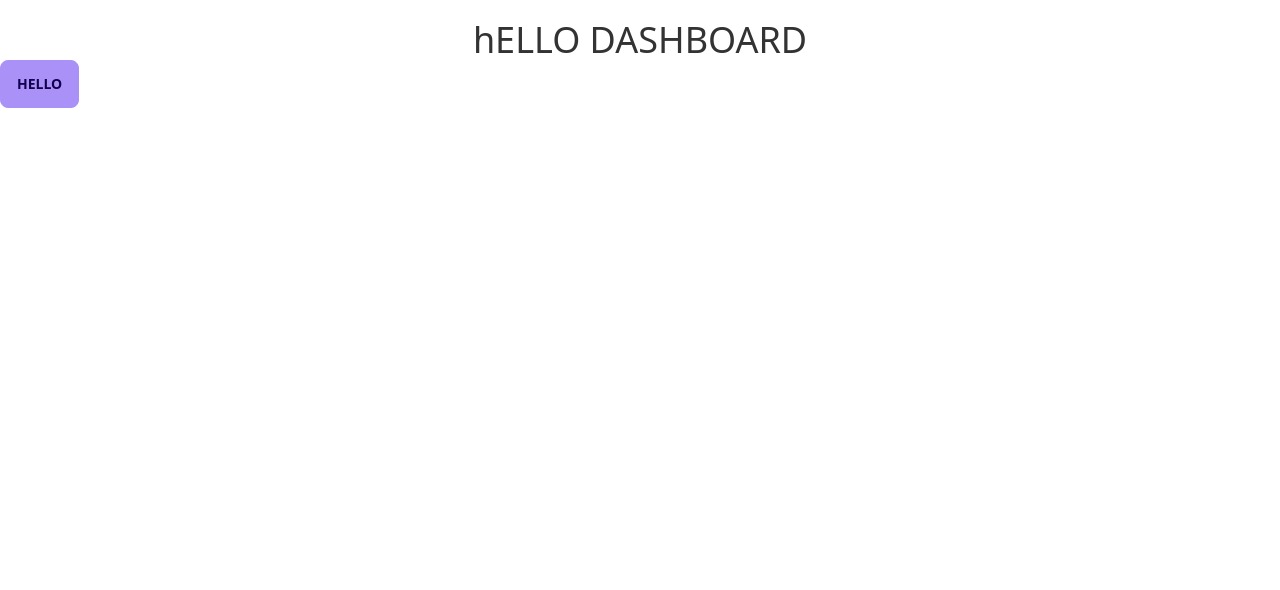
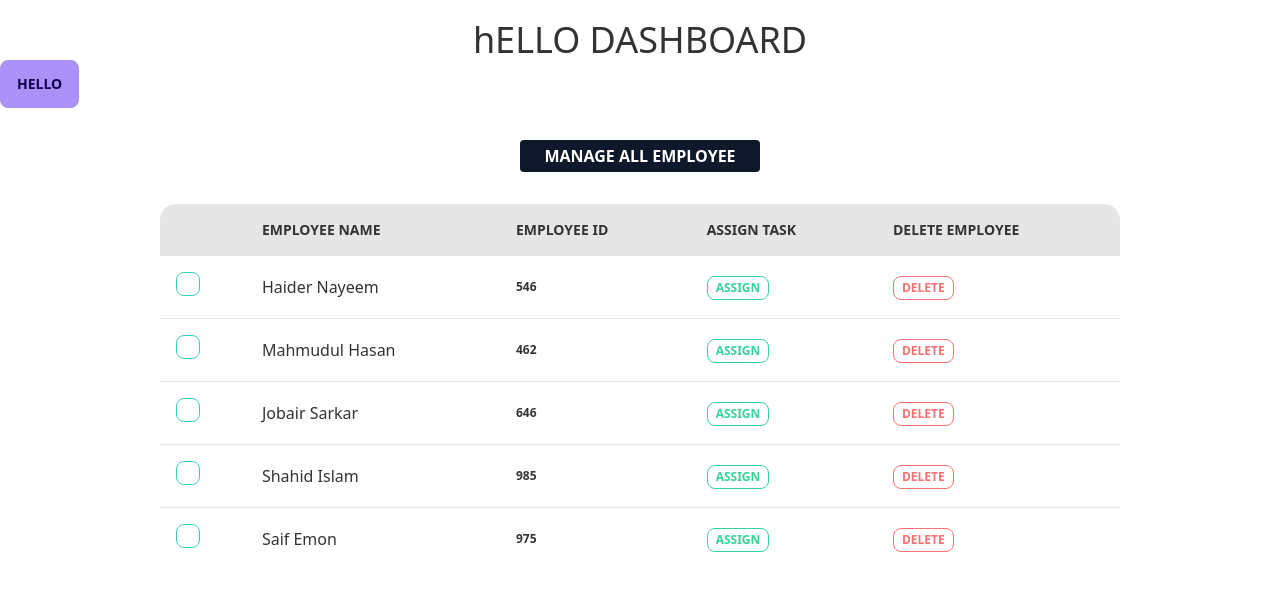
Before and after one commit to game-of-rl-II/task-management-client, a React (Create React App) app: page /dashboard/manageEmployee in a window 1280 px wide. Shown: the top 590 px of the page. Built offline with nearby package versions, Linux system fonts and the light colour scheme.

Commit message:
design manage employee page

```diff
--- a/src/Components/Dashboard/AdminDashboardItems/ManageEmployee.js
+++ b/src/Components/Dashboard/AdminDashboardItems/ManageEmployee.js
@@ -1,9 +1,78 @@
-import React from 'react';
+// import React, { useEffect, useState } from 'react';
 
 const ManageEmployee = () => {
+    const employees = [
+        {
+          "_id": "546",
+          "name": "Haider Nayeem"
+        },
+        {
+          "_id": "462",
+          "name": "Mahmudul Hasan"
+        },
+        {
+          "_id": "646",
+          "name": "Jobair Sarkar"
+        },
+        {
+          "_id": "985",
+          "name": "Shahid Islam"
+        },
+        {
+          "_id": "975",
+          "name": "Saif Emon"
+        }
+      ]
+    // const [employees, setEmployees] = useState([]);
+    // useEffect(() => {
+    //     fetch('employee.json')
+    //     .then(res => res.json())
+    //     .then(data => setEmployees(data))
+    // }, [])
     return (
-        <div>
+        <div >
+            <h1 className=" bg-slate-900 w-60 mx-auto py-1 rounded  text-center text-white my-8 font-bold">MANAGE ALL EMPLOYEE</h1>
+            <div className="w-full ">
+  <table className="table w-3/4 mx-auto ">
 
+    <thead>
+      <tr>
+        <th></th>
+        <th className="text-sm font-bold">EMPLOYEE NAME</th>
+        <th className="text-sm font-bold">EMPLOYEE ID</th>
+        <th className="text-sm font-bold">ASSIGN TASK</th>
+        <th className="text-sm font-bold">DELETE EMPLOYEE</th>
+
+      </tr>
+    </thead>
+    <tbody>
+
+      {
+        employees.map(employee => <tr key={employee._id}>
+            <th>
+              <label>
+                <input type="checkbox" className="checkbox checkbox-accent" />
+              </label>
+            </th>
+            <td className=" ">
+              {employee.name}
+            </td>
+            <td className="text-xs font-bold">
+             {employee._id}
+            </td>
+
+            <th>
+              <button className="btn btn-outline btn-success  btn-xs">Assign</button>
+            </th>
+            <th>
+              <button className="btn btn-outline btn-error  btn-xs">Delete</button>
+            </th>
+          </tr>)
+      }
+
+    </tbody>
+  </table>
+</div>
         </div>
     );
 };
```
Also changed, not shown: public/employee.json (added, +22 -0 lines).
